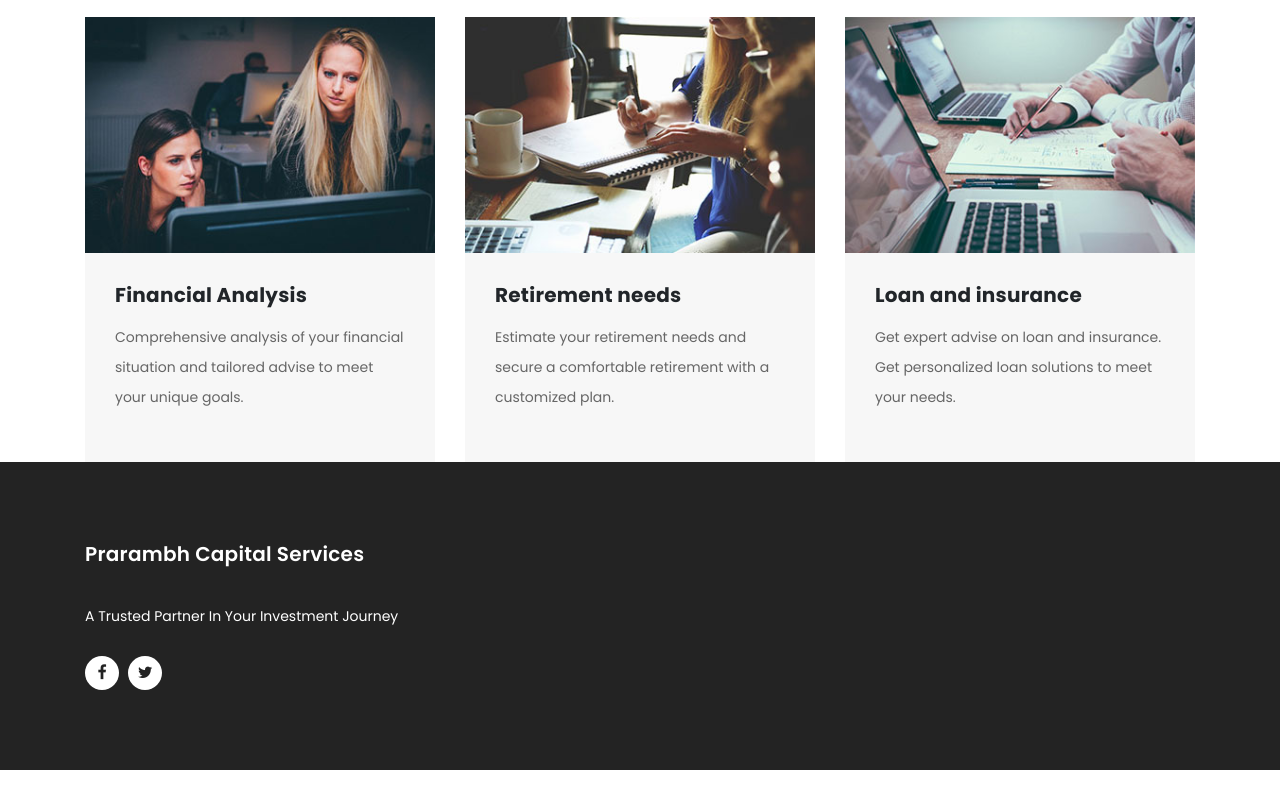
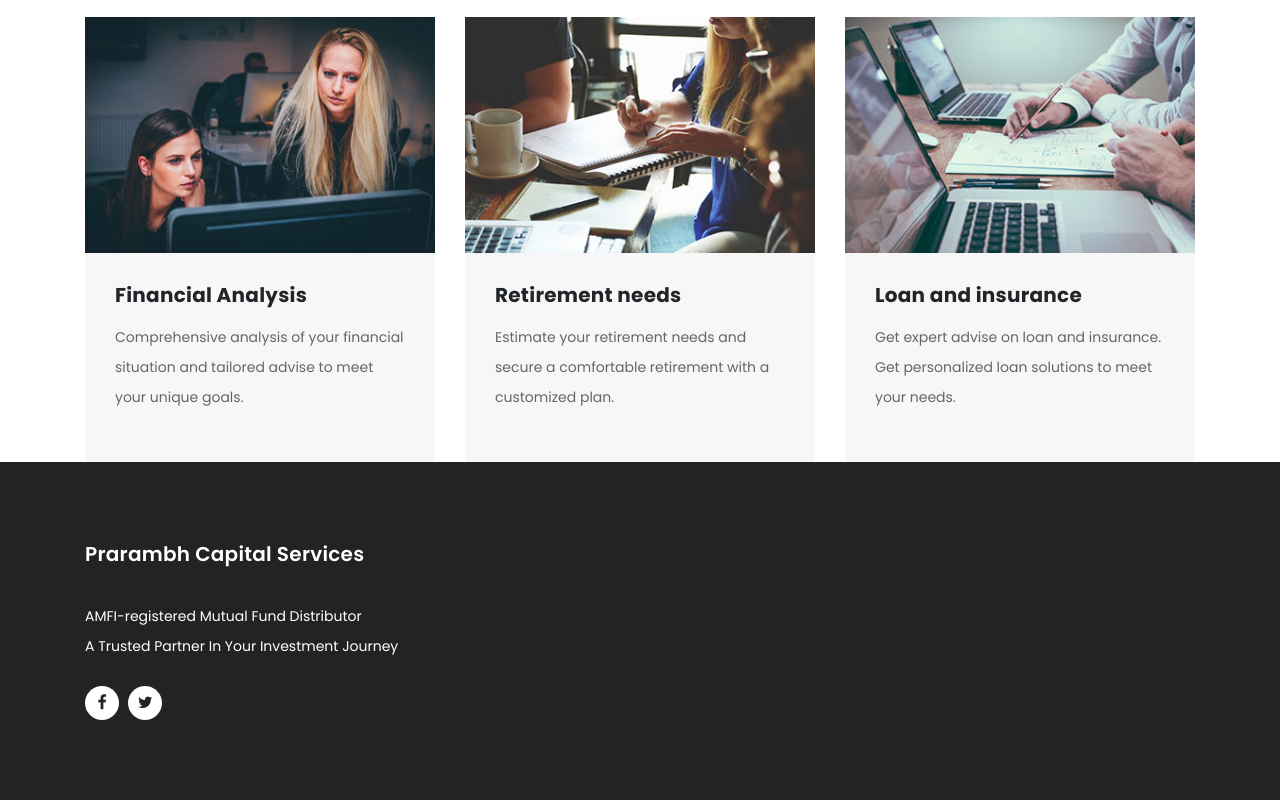
Before and after one commit to prarambhcapital/prarambhcapital.github.io, a plain HTML site: page index.html in a window 1280 px wide. Shown: the part 1090-1890 px from the top of the page. Before the commit the page ends 1860 px from the top, so only its background shows below. Drawn offline with Linux system fonts and the light colour scheme.

Commit message:
register

```diff
--- a/index.html
+++ b/index.html
@@ -440,6 +440,7 @@ https://templatemo.com/tm-545-finance-business
       <div class="row">
         <div class="col-md-12 footer-item">
           <h4>Prarambh Capital Services</h4>
+          <p>AMFI-registered Mutual Fund Distributor</p>
           <p>A Trusted Partner In Your Investment Journey</p>
           <ul class="social-icons">
             <li><a rel="nofollow" href="https://www.facebook.com/profile.php?id=61568748253966" target="_blank"><i
```
